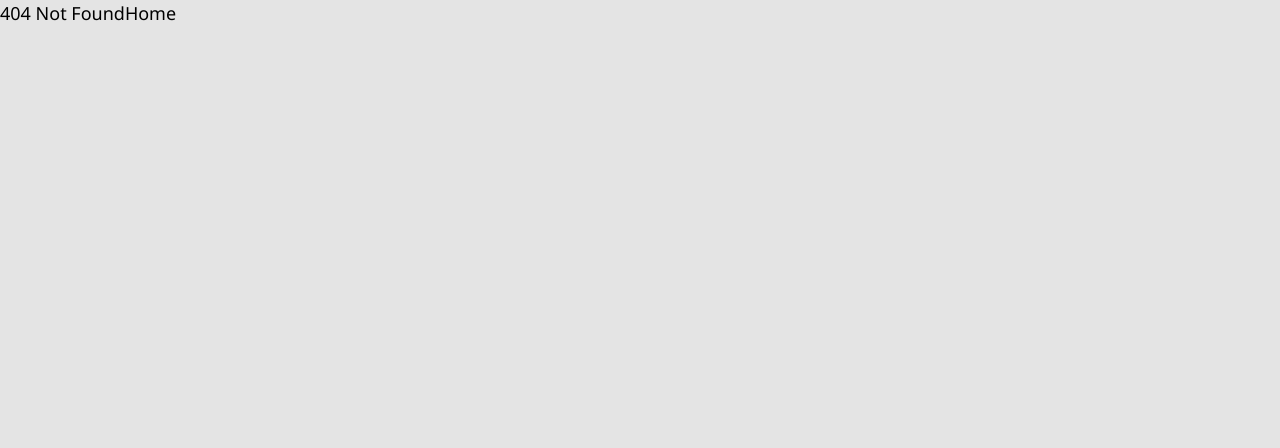
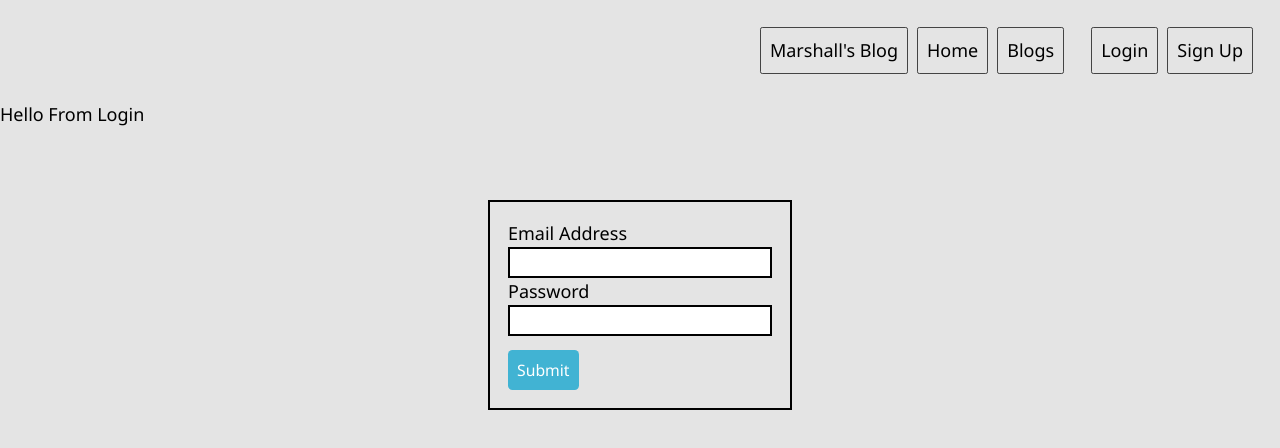
Before and after one commit to Marshvp/OdinBlog, a React (Vite) app: page /login in a window 1280 px wide. Before the commit this address had no page. Shown: the top 448 px of the page. Built offline with nearby package versions, Linux system fonts and the light colour scheme.

Commit message:
added login form and post

```diff
--- /dev/null
+++ b/src/api/loginFetch.jsx
@@ -0,0 +1,45 @@
+import { useEffect, useState } from "react"
+
+export default function LoginFetch(loginData) {
+
+  const [data, setData] = useState(null)
+  const [loading, setLoading] = useState(null)
+  const [errors, setErrors] = useState(null)
+
+  useEffect(() => {
+
+    console.log("hit!")
+    if (!loginData) {
+      return;
+    }
+    const postData = async () => {
+      try {
+        setLoading(true);
+        setErrors(null);
+        console.log("pre send check", loginData)
+        const response = await fetch(`http://${import.meta.env.VITE_API}/user/login`, {
+          method: 'POST',
+          headers: {
+            'Content-Type': 'application/json',
+          },
+          body: JSON.stringify(loginData)
+        })
+        if (!response.ok) {
+          const errorResponse = await response.json();
+          setErrors(errorResponse.errors?.map(error => error.msg) || ['An unknown error occured']);
+          throw new Error(`HTTP Error on LoginFetch: ${response.status}`)
+        }
+        const result = await response.json()
+        setData(result)
+      } catch (error) {
+        if (!error) {
+          setErrors([error.msg]);
+        }
+      } finally {
+        setLoading(false);
+      }
+    };
+    postData()
+  }, [loginData])
+  return { data, loading, errors }
+}
--- a/src/components/NavBar.jsx
+++ b/src/components/NavBar.jsx
@@ -16,14 +16,12 @@ export default function NavBar() {
           </li>
           <div className="navBarLogin flex gap-2 px-4">
             <li className="border border-blogBlack rounded-sm p-2">
-              <span>Login</span>
+              <Link to="/login">Login</Link>
             </li>
             <li className="border border-blogBlack rounded-sm p-2">
               <Link to="/signup">Sign Up</Link>
             </li>
-
           </div>
-
         </ul>
       </div>
     </div>
--- /dev/null
+++ b/src/components/pages/LoginForm.jsx
@@ -0,0 +1,44 @@
+import { useState } from "react";
+import LoginFetch from "../../api/loginFetch";
+
+export default function LoginForm() {
+  const [email, setEmail] = useState('')
+  const [password, setPassword] = useState('')
+  const [loginData, setLoginData] = useState(null)
+
+  const { data, loading, errors } = LoginFetch(loginData)
+
+  function submitLogin(event) {
+    event.preventDefault();
+    console.log("Hit");
+    setLoginData({ email, password })
+  }
+
+  return (
+    <div>
+      <div>Hello From Login</div>
+      <div className="formContainer">
+        <form className="formActual" method="POST" onSubmit={submitLogin}>
+          <div className="formControl">
+            <label htmlFor="email">Email Address</label>
+            <input type="email" name="email" id="email" className="signUpInput" value={email} onChange={(e) => { setEmail(e.target.value) }} />
+          </div>
+          <div className="formControl">
+            <label htmlFor="password">Password</label>
+            <input type="password" name="password" id="password" className="signUpInput" value={password} onChange={(e) => { setPassword(e.target.value) }} />
+          </div>
+          <button className="bg-blogBlue hover:bg-sky-700 rounded mt-3 p-2 text-white text-sm" type="submit">Submit</button>
+        </form>
+      </div>
+      {loading && (<div>Loading...</div>)}
+      {errors && (
+        <div>
+          {errors.map((error, index) => {
+            <div key={index}>Error: {error}</div>
+          })}
+        </div>
+      )}
+      {data && (<div>Sent</div>)}
+    </div>
+  )
+}
```
Also changed, not shown: src/main.jsx (+6 -1 lines).
